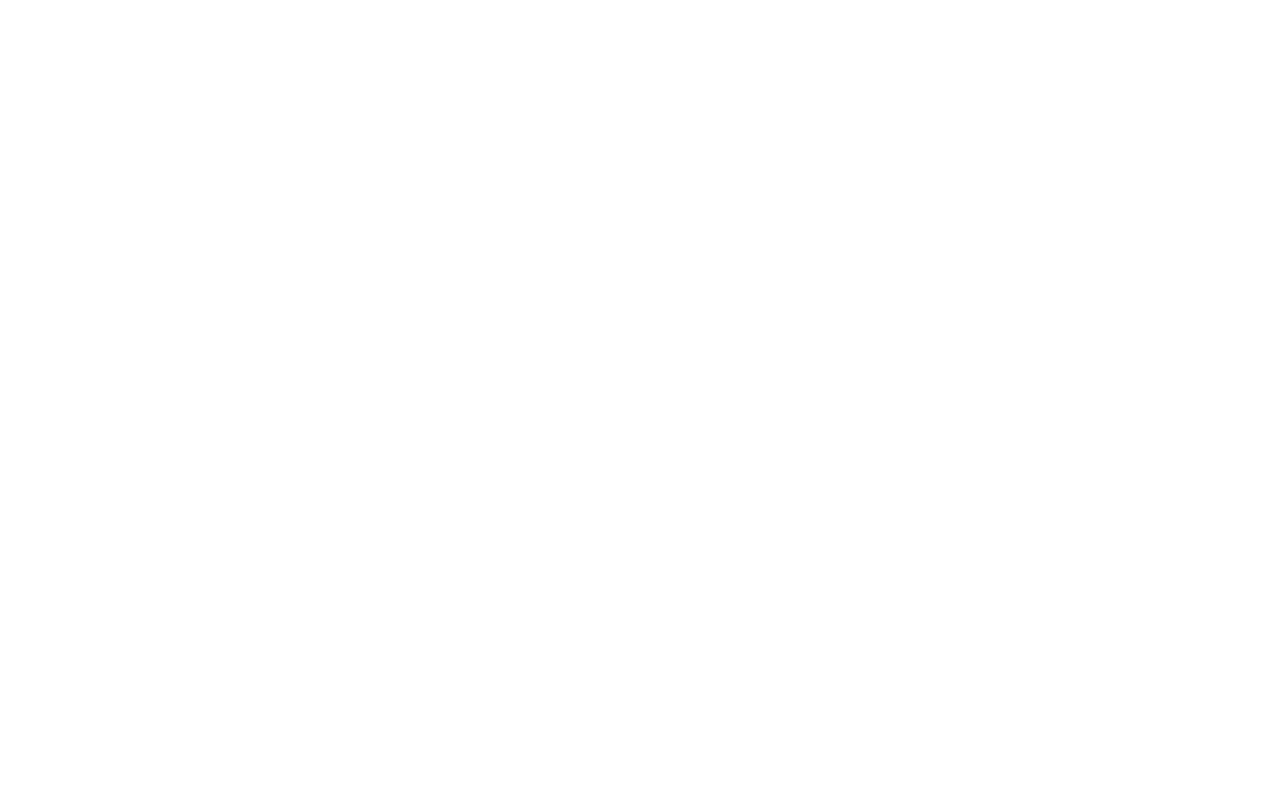
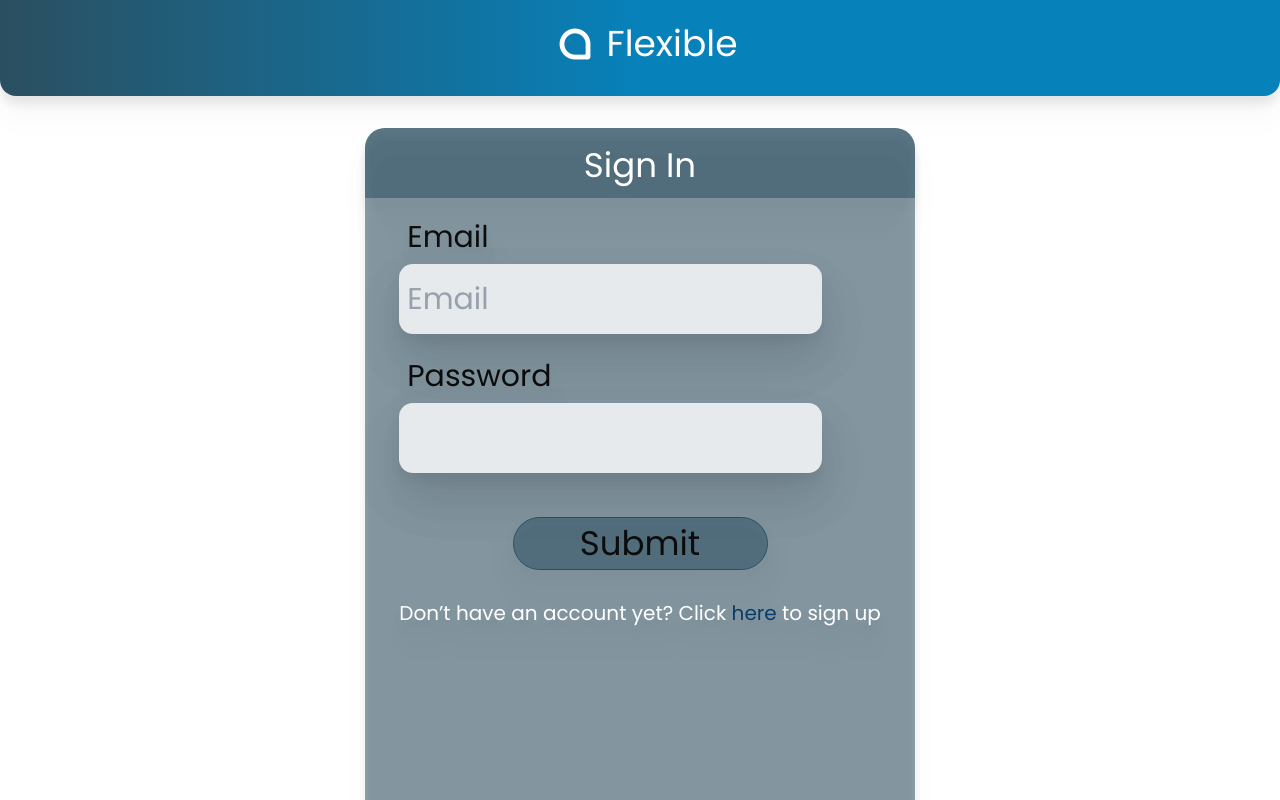
Before and after one commit to webAhead1/flexible, a Vue app: page /sign-in in a window 1280 px wide. Before the commit this address had no page. Shown: the top 800 px of the page. Built offline with nearby package versions, Linux system fonts and the light colour scheme; the HTML template or start-up script is replaced by a standard one.

Commit message:
adding the sign in view

```diff
--- a/src/router/index.js
+++ b/src/router/index.js
@@ -1,6 +1,7 @@
 import { createRouter, createWebHistory } from 'vue-router';
 import HomeView from '../views/HomeView.vue';
 import SignUp from '../views/SignUp.vue';
+import SignIn from '../views/SignIn.vue';
 
 const router = createRouter({
   history: createWebHistory(import.meta.env.BASE_URL),
@@ -8,14 +9,19 @@
     {
       path: '/',
       name: 'home',
-      component: HomeView
+      component: HomeView,
     },
     {
       path: '/sign-up',
       name: 'signup',
-      component: SignUp
+      component: SignUp,
     },
-  ]
+    {
+      path: '/sign-in',
+      name: 'signin',
+      component: SignIn,
+    },
+  ],
 });
 
 export default router;
--- /dev/null
+++ b/src/views/SignIn.vue
@@ -0,0 +1,51 @@
+<template>
+  <header>
+    <SignInUpNavbar />
+  </header>
+  <body>
+    <div class="flex justify-center py-8 drop-shadow-xl">
+      <div
+        class="bg-[#2B4F6087] w-[550px] h-[940px] rounded-[20px] drop-shadow-xl"
+      >
+        <div class="bg-[#2B4F6087] rounded-t-[20px] h-[70px]">
+          <div
+            class="flex justify-center text-white font-myFont pt-3 text-[34px]"
+          >
+            Sign In
+          </div>
+          <div class="flex justify-center">
+            <div class="text-[30px] pt-6 font-myFont">
+              <div class="txt">Email</div>
+              <input
+                type="email"
+                id="email"
+                name="email"
+                required
+                placeholder="Email"
+              />
+              <div class="txt">Password</div>
+              <input type="password" id="password" name="password" required />
+              <div class="flex justify-center pt-6">
+                <div class="btn">
+                  <button>Submit</button>
+                </div>
+              </div>
+              <div class="pt-7 text-center text-[20px] text-white">
+                Don’t have an account yet? Click
+                <a class="text-[#013565F0]" href="#">here</a> to sign up
+              </div>
+            </div>
+          </div>
+        </div>
+      </div>
+    </div>
+  </body>
+</template>
+<script>
+import SignInUpNavbar from '../components/SignInUpNavbar.vue';
+export default {
+  components: {
+    SignInUpNavbar,
+  },
+};
+</script>
```
